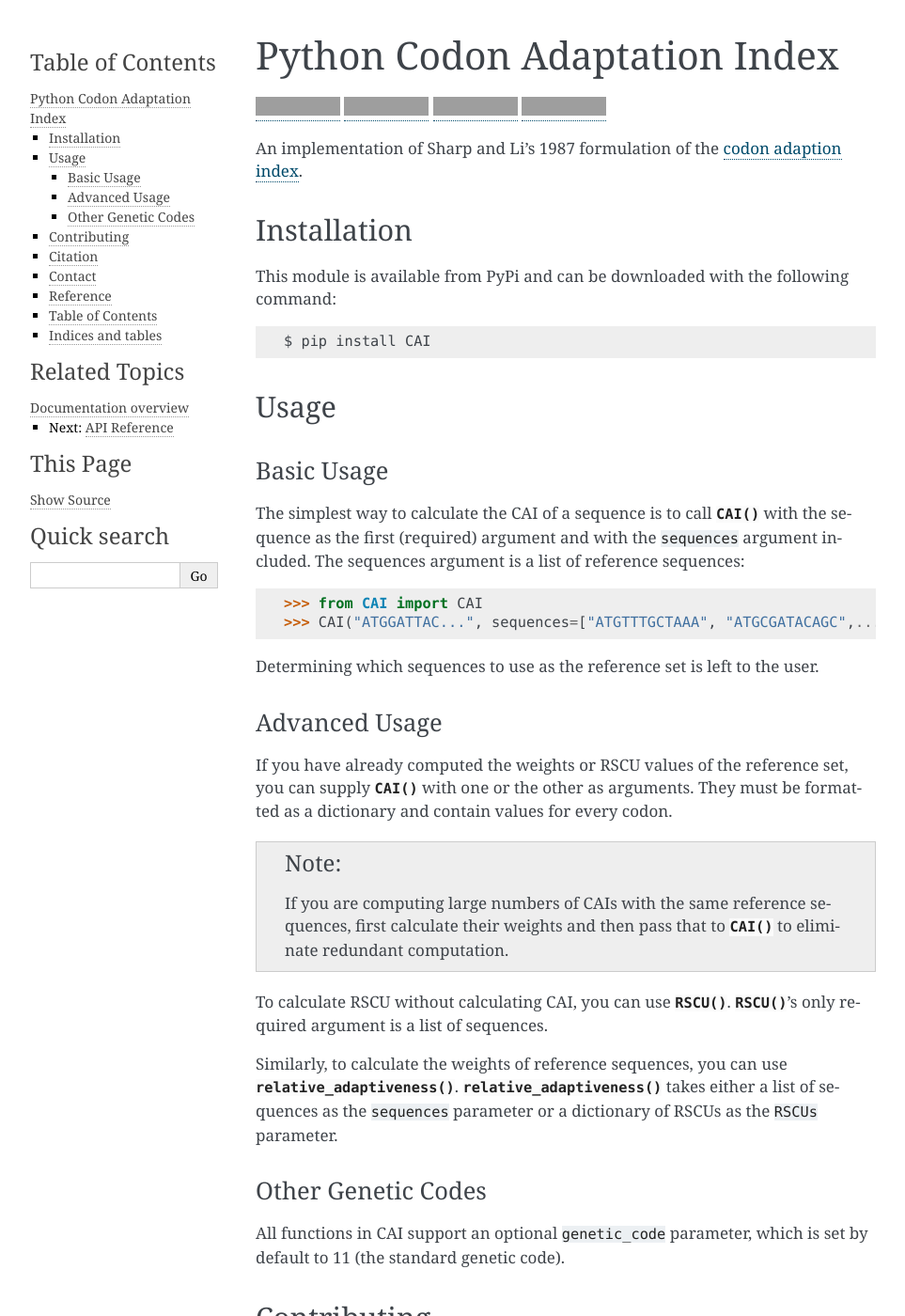
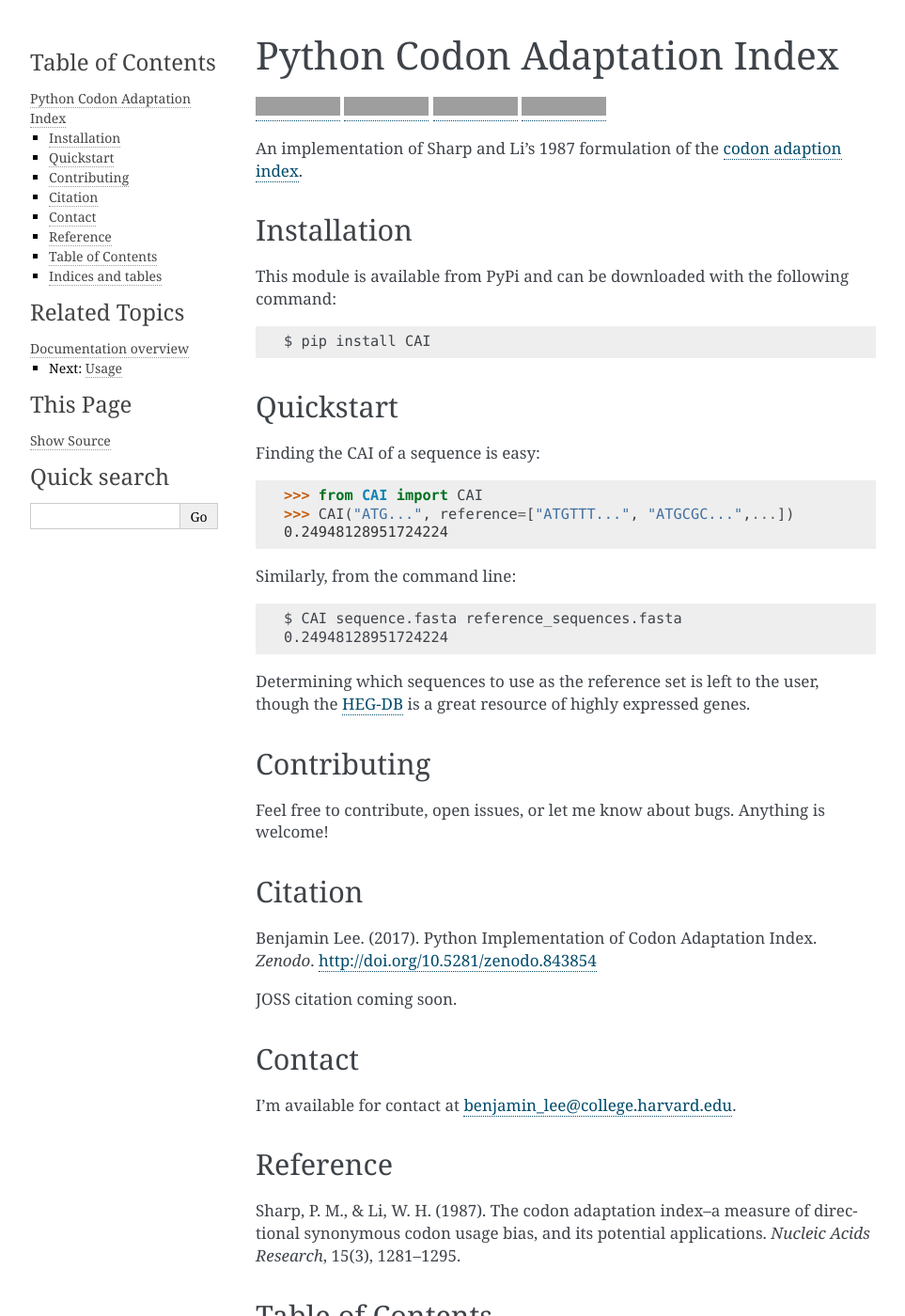
Before and after one commit to Benjamin-Lee/CodonAdaptationIndex, a Sphinx documentation site: the page built from docs/index.rst, in a window 1280 px wide and 1400 px high. Shown: the whole window at 94% size, without its empty margins (148-1111 px from the left). Built offline with Sphinx 7.4.7, drawn with Linux system fonts in a browser that asks for light colours; some of the changed text lies outside the part shown; grey boxes are pictures that could not be loaded.

Commit message:
Additional docs

```diff
--- a/README.rst
+++ b/README.rst
@@ -12,46 +12,25 @@
 
 	$ pip install CAI
 
-Usage
------
+.. _quickstart:
 
-Basic Usage
-************
+Quickstart
+----------
 
-The simplest way to calculate the CAI of a sequence is to call :func:`~CAI.CAI` with the
-sequence as the first (required) argument and with the ``sequences`` argument
-included. The sequences argument is a list of reference sequences::
+Finding the CAI of a sequence is easy::
 
 	>>> from CAI import CAI
-	>>> CAI("ATGGATTAC...", sequences=["ATGTTTGCTAAA", "ATGCGATACAGC",...])
+	>>> CAI("ATG...", reference=["ATGTTT...", "ATGCGC...",...])
+	0.24948128951724224
 
-Determining which sequences to use as the reference set is left to the user.
+Similarly, from the command line::
 
-Advanced Usage
-**************
+	$ CAI sequence.fasta reference_sequences.fasta
+	0.24948128951724224
 
-If you have already computed the weights or RSCU values of the reference set,
-you can supply :func:`~CAI.CAI` with one or the other as arguments. They must be
-formatted as a dictionary and contain values for every codon.
-
-.. note:: If you are computing large numbers of CAIs with the same reference sequences,
-	first calculate their weights and then pass that to :func:`~CAI.CAI` to
-	eliminate redundant computation.
-
-To calculate RSCU without calculating CAI, you can use :func:`~CAI.RSCU`. :func:`~CAI.RSCU`'s only
-required argument is a list of sequences.
-
-Similarly, to calculate the weights of reference sequences, you can use
-:func:`~CAI.relative_adaptiveness`. :func:`~CAI.relative_adaptiveness` takes either a list of
-sequences as the ``sequences`` parameter or a dictionary of RSCUs as the ``RSCUs``
-parameter.
-
-Other Genetic Codes
-*******************
-
-All functions in CAI support an optional ``genetic_code`` parameter, which is set
-by default to 11 (the standard genetic code).
-
+Determining which sequences to use as the reference set is left to the user,
+though the `HEG-DB <http://genomes.urv.cat/HEG-DB/>`_ is a great resource of
+highly expressed genes.
 
 Contributing
 ------------
@@ -64,6 +43,8 @@
 
 Benjamin Lee. (2017). Python Implementation of Codon Adaptation Index. *Zenodo*.
 `http://doi.org/10.5281/zenodo.843854 <http://doi.org/10.5281/zenodo.843854>`_
+
+JOSS citation coming soon.
 
 Contact
 -------
--- a/docs/index.rst
+++ b/docs/index.rst
@@ -10,7 +10,9 @@
 .. toctree::
    :maxdepth: 2
 
+   usage
    api
+   license
 
 Indices and tables
 ------------------
```
Also changed, not shown: docs/license.rst (added, +10 -0 lines), docs/usage.rst (added, +58 -0 lines).
